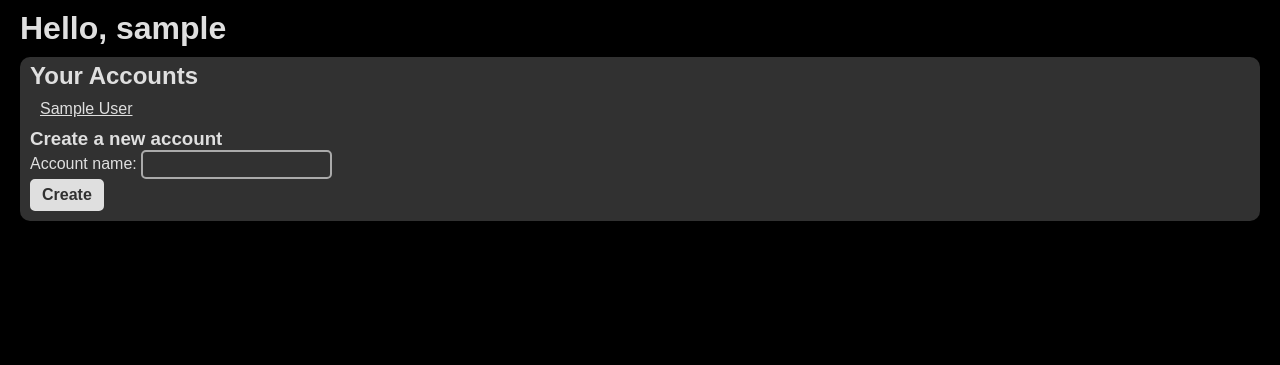
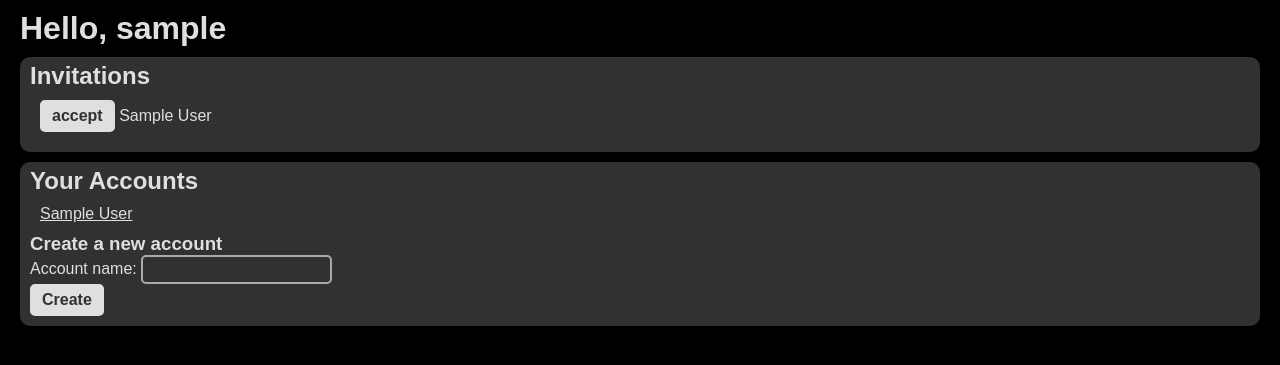
Before and after one commit to bhashimoto/raticate, a Django app: page /ratata/home/ in a window 1280 px wide. Shown: the part 18-383 px from the top of the page. Run offline with Django 5.2, Linux system fonts and the light colour scheme; a user stored in the database is signed in; tables that the repository leaves empty hold one stand-in row (values such as "Sample post").

Commit message:
feature: account invitation

```diff
--- a/mysite/ratata/models.py
+++ b/mysite/ratata/models.py
@@ -26,3 +26,14 @@ class Debt(models.Model):
     created_at = models.DateTimeField(auto_now=True)
     updated_at = models.DateTimeField(auto_now=True)
     amount = models.DecimalField(blank=False, default=0.0, decimal_places=2, max_digits=12)
+
+class AccountInvitation(models.Model):
+    INVITATION_STATUS = {
+        "N": "New",
+        "A": "Accepted",
+        "R": "Rejected",
+    }
+    user = models.ForeignKey(User, default=1, on_delete=models.CASCADE)
+    from_user = models.ForeignKey(User, default=1, related_name="from_user", on_delete=models.CASCADE)
+    account = models.ForeignKey(Account, default=1, on_delete=models.CASCADE)
+    status= models.CharField(max_length=1, choices=INVITATION_STATUS, default="N")
--- /dev/null
+++ b/mysite/ratata/templates/ratata/components/account_invitation_list.html
@@ -0,0 +1,20 @@
+{% if invitations %}
+<section class="card" hx-get="/ratata/invitations" hx-trigger="invitationUpdate from:body" hx-swap="outerHTML">
+    <h2>Invitations</h2>
+    <ul class="no-bullet">
+        {% for invitation in invitations %}
+            <li>
+                <form>
+                    {% csrf_token %}
+                    <button
+                    class="btn btn-primary"
+                    type="submit"
+                    hx-post="/ratata/invitations/{{invitation.id}}"
+                    hx-swap="none"
+                    >accept</button> {{ invitation.account.name }}
+                </form>
+            </li>
+        {% endfor %}
+    </ul>
+</section>
+{% endif %}
--- a/mysite/ratata/templates/ratata/components/accounts_list.html
+++ b/mysite/ratata/templates/ratata/components/accounts_list.html
@@ -1,4 +1,4 @@
-<ul id="accounts_list" class="no-bullet" hx-get="/ratata/accounts" hx-trigger="newAccount from:body"  hx-swap="outerHTML">
+<ul id="accounts_list" class="no-bullet" hx-get="/ratata/accounts" hx-trigger="newAccount,invitationUpdate from:body"  hx-swap="outerHTML">
 	{% for account in accounts %}
 	<li><a href="/ratata/accounts/{{account.id}}">{{ account.name }}</a></li>
 	{% endfor %}
--- a/mysite/ratata/templates/ratata/home.html
+++ b/mysite/ratata/templates/ratata/home.html
@@ -4,6 +4,7 @@
 {% block content %}
 
 <h1>Hello, {{ user.get_username }}</h1>
+{% include "ratata/components/account_invitation_list.html"%}
 <section class="card">
     <h2>Your Accounts</h2>
     {% include "ratata/components/accounts_list.html"%}
--- a/mysite/ratata/urls.py
+++ b/mysite/ratata/urls.py
@@ -14,4 +14,6 @@ urlpatterns = [
     path("accounts/<int:account_id>/payments", views.payments, name="payments"),
     path("accounts/<int:account_id>/members", views.members, name="members"),
     path("accounts/<int:account_id>/members_form", views.members_form, name="members_form"),
+    path("invitations/<int:invitation_id>", views.invitation_accept, name="invitation_accept"),
+    path("invitations", views.invitation, name="invitation"),
 ]
--- a/mysite/ratata/views.py
+++ b/mysite/ratata/views.py
@@ -6,7 +6,7 @@ from django.contrib.auth import authenticate, login, logout
 from django.contrib.auth.decorators import login_required
 
 from .forms import AccountForm, AccountMemberForm, LoginForm, SignupForm, TransactionForm
-from .models import Account, Transaction, Debt
+from .models import Account, Transaction, Debt, AccountInvitation
 logger = logging.getLogger(__name__)
 # Create your views here.
 def index(request):
@@ -56,7 +56,12 @@ def home(request):
     # TODO: get user accounts
     accounts = Account.objects.filter(users=request.user)
     account_create_form = AccountForm
-    return render(request, "ratata/home.html", {"account_create_form": account_create_form, "accounts":accounts})
+    invitations = AccountInvitation.objects.filter(user=request.user, status="N")
+    return render(request, "ratata/home.html", {
+        "account_create_form": account_create_form,
+        "accounts":accounts,
+        "invitations": invitations,
+        })
 
 
 @login_required
@@ -230,9 +235,14 @@ def members(request, account_id):
                 username = form.cleaned_data["member"]
                 try:
                     user = User.objects.get(username=username)
-                    account.users.add(user)
-                    account.save()
-                    return return_trigger("newMember")
+                    matches = AccountInvitation.objects.filter(user=user, account=account)
+                    if not matches:
+                        AccountInvitation.objects.create(user=user, account=account)
+                    form = AccountMemberForm()
+                    return render(request, "ratata/components/account_members_create_form.html", {
+                        "account":account,
+                        "account_members_create_form": form,
+                        })
                 except:
                     error = "user not found"
                     form = AccountMemberForm()
@@ -256,6 +266,28 @@ def members_form(request, account_id):
     form = AccountMemberForm(account=account)
     return render(request, "ratata/components/account_members_create_form.html", {"account": account, "account_members_create_form": form})
 
+def invitation_accept(request, invitation_id):
+    if request.method == "POST":
+        try:
+            invite = AccountInvitation.objects.get(pk=invitation_id)
+            logger.info(f"invite id: {invite.id}")
+            invite.status = "A"
+            invite.save()
+            account = Account.objects.get(pk=invite.account.id)
+            account.users.add(invite.user)
+            account.save()
+            return return_trigger("invitationUpdate")
+        except:
+            return render(request, "ratata/components/account_invitation_list.html", {"invitation": invite})
+    else:
+        invite = AccountInvitation.objects.get(pk=invitation_id)
+        return render(request, "ratata/components/account_invitation_list.html", {"invitation": invite})
+
+def invitation(request):
+    invites = AccountInvitation.objects.filter(user=request.user, status="N")
+    return render(request, "ratata/components/account_invitation_list.html", {"invitation": invites})
+
+
 def return_trigger(trigger:str) -> HttpResponse:
     response = HttpResponse()
     response.headers['HX-Trigger'] = trigger
```
Also changed, not shown: mysite/ratata/migrations/0008_accountinvitation.py (added).
